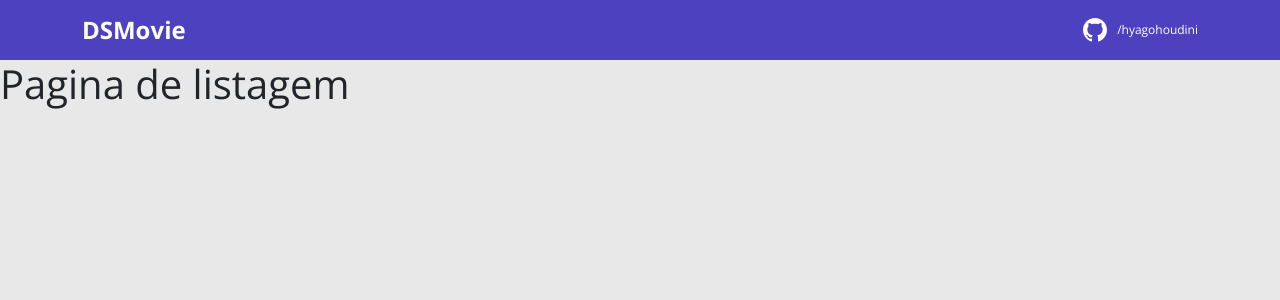
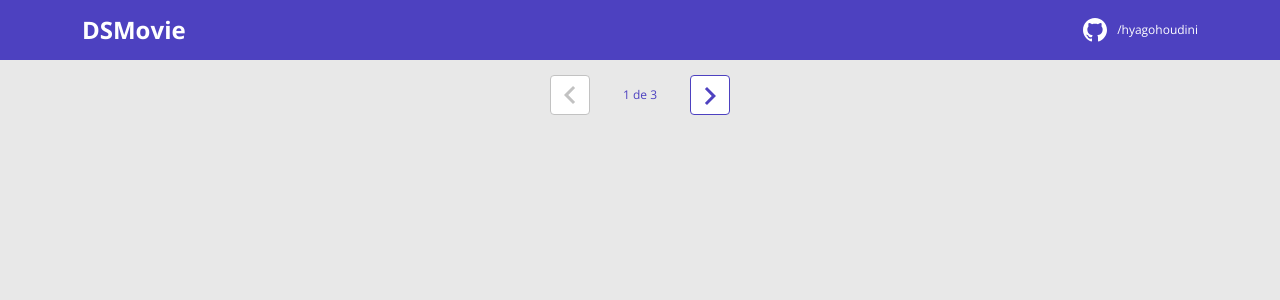
Before and after one commit to hyagohoudini/dsmovie, a React (Create React App) app in the folder frontend/: page / in a window 1280 px wide. Shown: the top 300 px of the page. Built offline with nearby package versions, Linux system fonts and the light colour scheme.

Commit message:
Pagination layout

```diff
--- /dev/null
+++ b/frontend/src/components/Pagination/index.tsx
@@ -0,0 +1,20 @@
+import { ReactComponent as Arrow } from "assets/img/arrow.svg";
+import './styles.css'
+
+function Pagination() {
+  return (
+    <div className="dsmovie-pagination-container">
+      <div className="dsmovie-pagination-box">
+        <button className="dsmovie-pagination-button" disabled={true}>
+          <Arrow />
+        </button>
+        <p>{`${1} de ${3}`}</p>
+        <button className="dsmovie-pagination-button" disabled={false}>
+          <Arrow className="dsmovie-flip-horizontal" />
+        </button>
+      </div>
+    </div>
+  );
+}
+
+export default Pagination;
--- /dev/null
+++ b/frontend/src/components/Pagination/styles.css
@@ -0,0 +1,53 @@
+.dsmovie-pagination-container {
+    padding: 15px 0;
+    display: flex;
+    justify-content: center;
+    align-items: center;
+}
+
+.dsmovie-pagination-box {
+    width: 180px;
+    display: flex;
+    justify-content: space-between;
+    align-items: center;
+}
+
+.dsmovie-pagination-box form {
+    width: 100%;
+    display: flex;
+}
+
+.dsmovie-pagination-button {
+    width: 40px;
+    height: 40px;
+    border-radius: 4px;
+    background-color: #fff;
+    display: flex;
+    justify-content: center;
+    align-items: center;
+    border: 1px solid var(--color-primary);
+    cursor: pointer;
+}
+
+.dsmovie-pagination-button svg {
+    filter: brightness(0) saturate(100%) invert(26%) sepia(19%) saturate(7395%) hue-rotate(234deg) brightness(89%) contrast(92%);
+}
+
+.dsmovie-pagination-button:disabled {
+    border: 1px solid #c2c2c2;
+    cursor: unset;
+}
+
+.dsmovie-pagination-button:disabled svg {
+    filter: none;
+}
+
+.dsmovie-pagination-container p {
+    margin: 0;
+    font-size: 12px;
+    color: var(--color-primary);
+}
+
+.dsmovie-flip-horizontal {
+    transform: rotate(180deg);
+}
--- a/frontend/src/pages/Form/styles.css
+++ b/frontend/src/pages/Form/styles.css
@@ -37,7 +37,7 @@
 }
 
 .dsmovie-card-bottom-container h3 {
-    color: #4A4A4A;
+  color: #4a4a4a;
   text-align: center;
   font-size: 14px;
   font-weight: 700;
--- a/frontend/src/pages/Listing/index.tsx
+++ b/frontend/src/pages/Listing/index.tsx
@@ -1,7 +1,8 @@
+import Pagination from "components/Pagination";
 
 function Listing () {
     return (
-        <h1>Pagina de listagem</h1>
+        <Pagination />
     );
 }
 
```
Also changed, not shown: frontend/src/App.tsx (+3 -7 lines), frontend/src/pages/Form/index.tsx (+14 -8 lines), frontend/src/assets/img/arrow.svg (added). Lines whose indentation alone changed are shown as unchanged.
